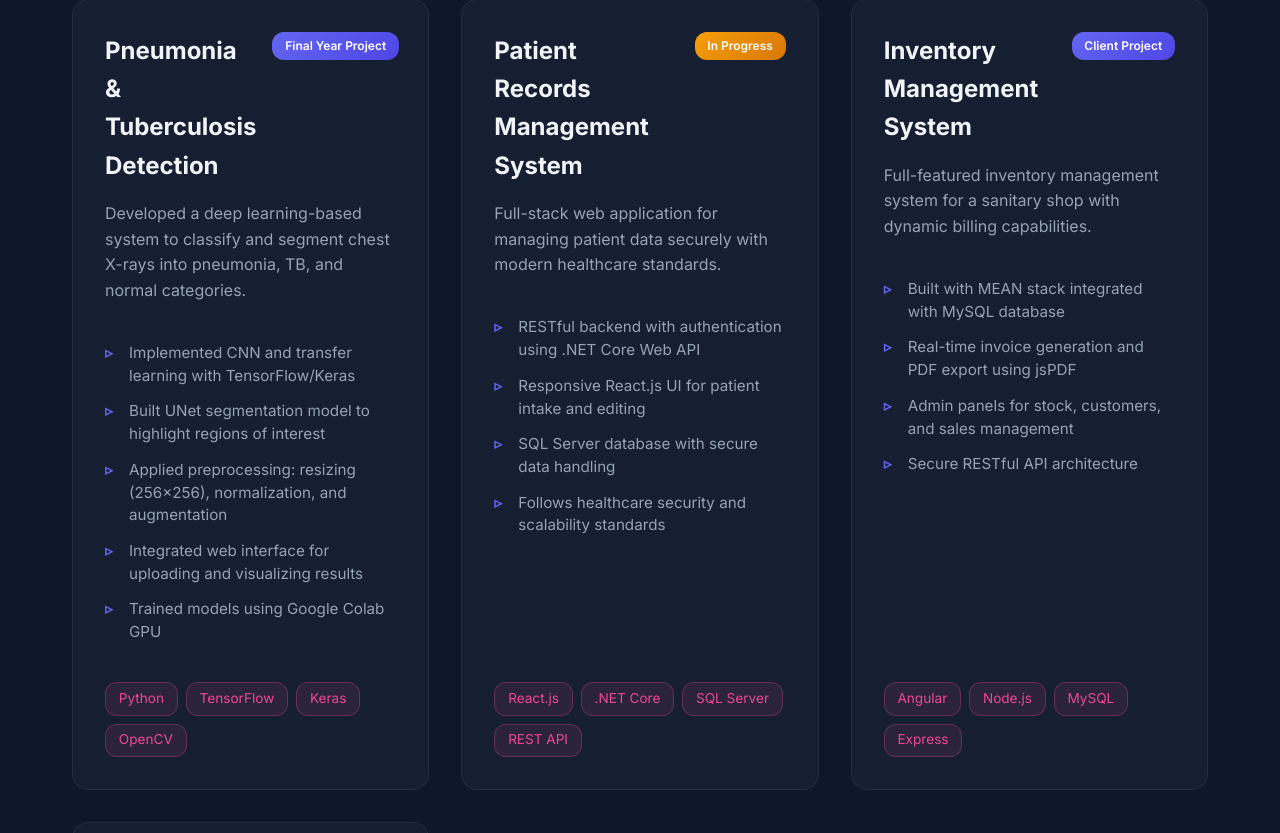
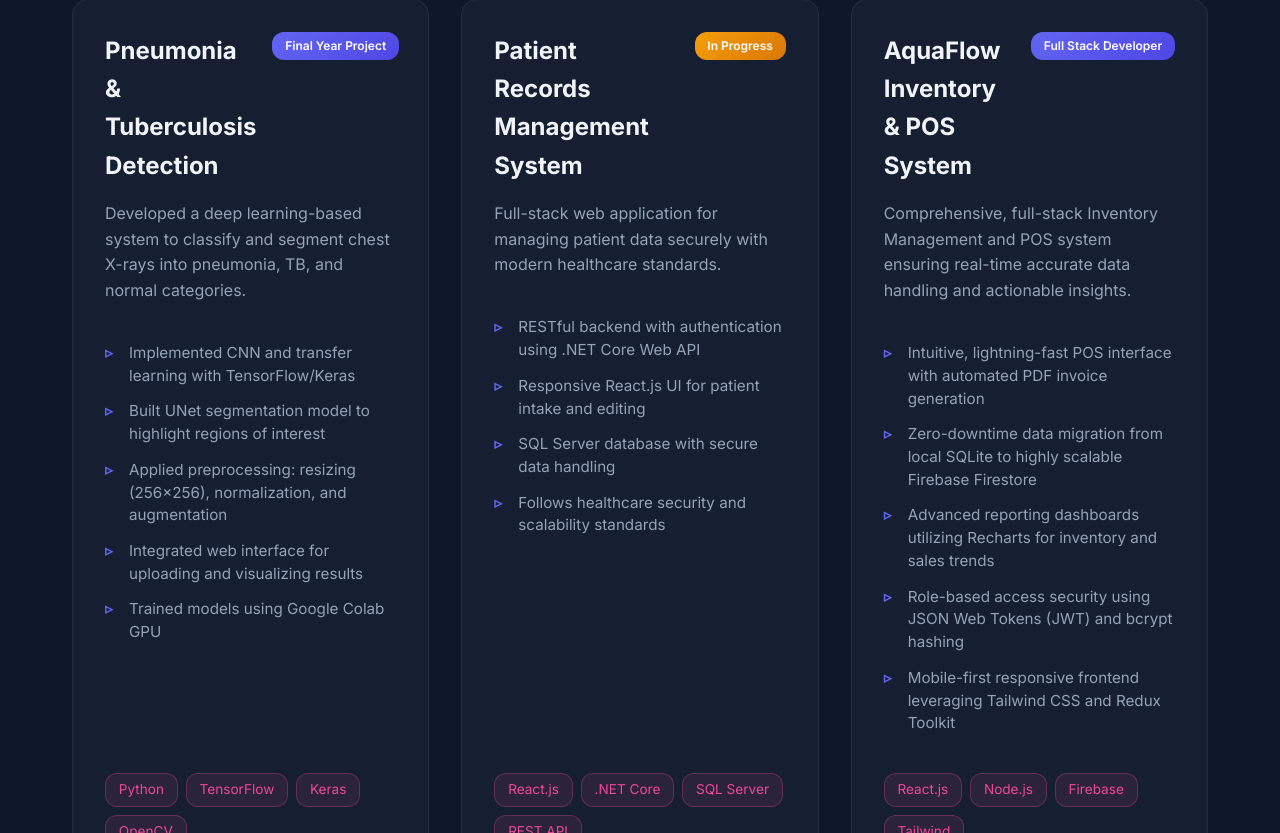
Before and after one commit to aizazahmadbuttah/portfolio, a React (Vite) app: page / in a window 1280 px wide. Shown: the part 2827-3660 px from the top of the page. Built offline with nearby package versions, Linux system fonts and the light colour scheme.

Commit message:
Update project

```diff
--- a/src/App.jsx
+++ b/src/App.jsx
@@ -305,23 +305,24 @@ function App() {
 
                         <div className="project-card">
                             <div className="project-header">
-                                <h3>Inventory Management System</h3>
-                                <span className="project-badge">Client Project</span>
+                                <h3>AquaFlow Inventory & POS System</h3>
+                                <span className="project-badge">Full Stack Developer</span>
                             </div>
                             <p className="project-description">
-                                Full-featured inventory management system for a sanitary shop with dynamic billing capabilities.
+                                Comprehensive, full-stack Inventory Management and POS system ensuring real-time accurate data handling and actionable insights.
                             </p>
                             <ul className="project-highlights">
-                                <li>Built with MEAN stack integrated with MySQL database</li>
-                                <li>Real-time invoice generation and PDF export using jsPDF</li>
-                                <li>Admin panels for stock, customers, and sales management</li>
-                                <li>Secure RESTful API architecture</li>
+                                <li>Intuitive, lightning-fast POS interface with automated PDF invoice generation</li>
+                                <li>Zero-downtime data migration from local SQLite to highly scalable Firebase Firestore</li>
+                                <li>Advanced reporting dashboards utilizing Recharts for inventory and sales trends</li>
+                                <li>Role-based access security using JSON Web Tokens (JWT) and bcrypt hashing</li>
+                                <li>Mobile-first responsive frontend leveraging Tailwind CSS and Redux Toolkit</li>
                             </ul>
                             <div className="project-tech">
-                                <span className="tech-tag">Angular</span>
+                                <span className="tech-tag">React.js</span>
                                 <span className="tech-tag">Node.js</span>
-                                <span className="tech-tag">MySQL</span>
-                                <span className="tech-tag">Express</span>
+                                <span className="tech-tag">Firebase</span>
+                                <span className="tech-tag">Tailwind</span>
                             </div>
                         </div>
 
```
